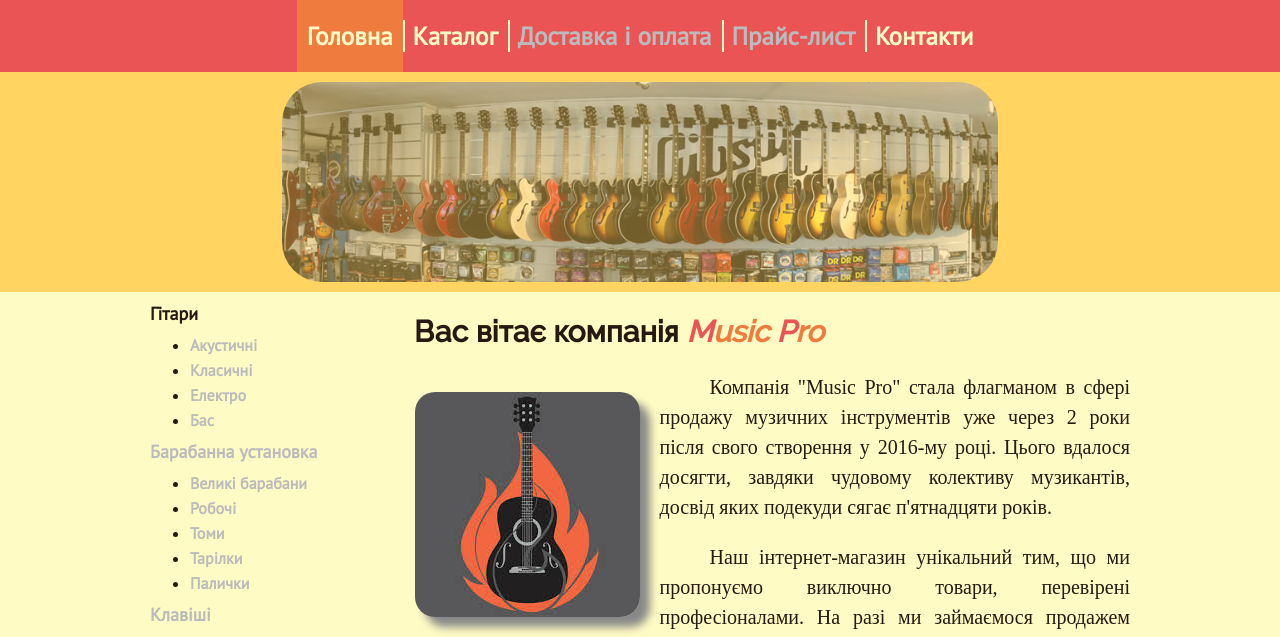
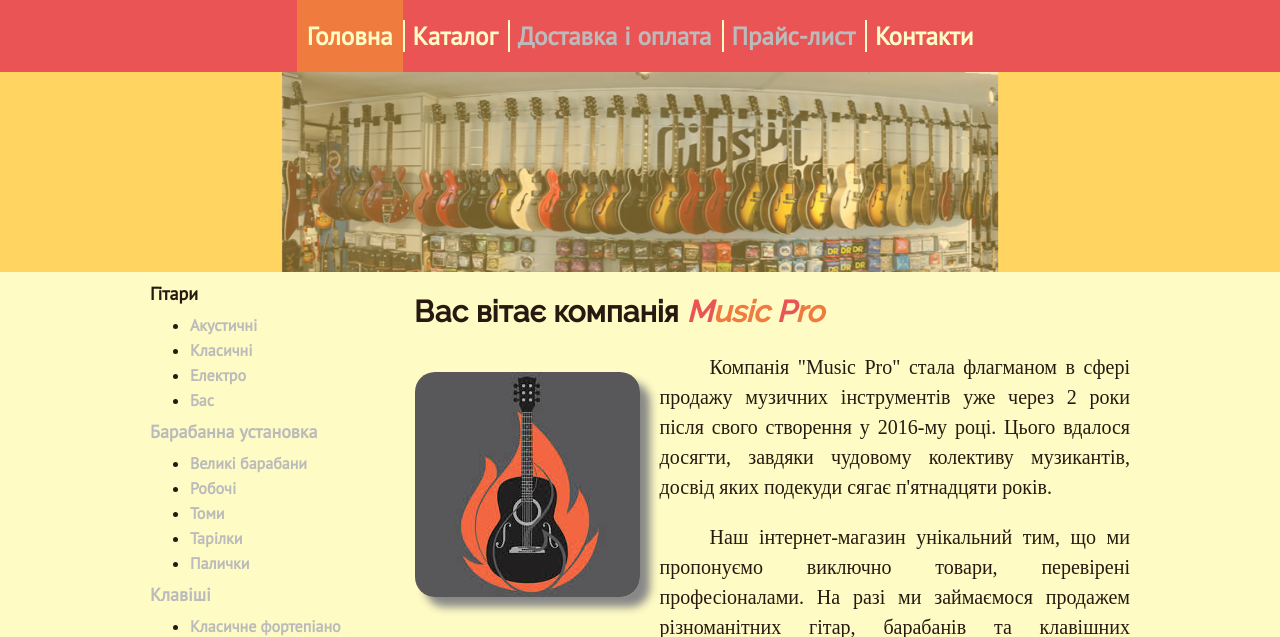
Before and after one commit to AndLvovSky/music-shop, a PHP site: page / in a window 1280 px wide. Shown: the part 140-777 px from the top of the page. Run offline with PHP 8.4, Linux system fonts and the light colour scheme; some web fonts are replaced.

Commit message:
Restyle slider

```diff
--- a/base/styles.css
+++ b/base/styles.css
@@ -250,7 +250,6 @@ button:focus {
 
 #sliderInnerDiv {
 	width: 100%;
-	margin: 10px 0px;
 }
 
 .slider-image {
@@ -258,7 +257,6 @@ button:focus {
 	height: 200px;
 	margin: auto;
 	display: none;
-	border-radius: 40px;
 	object-fit: cover;
 }
 
```
